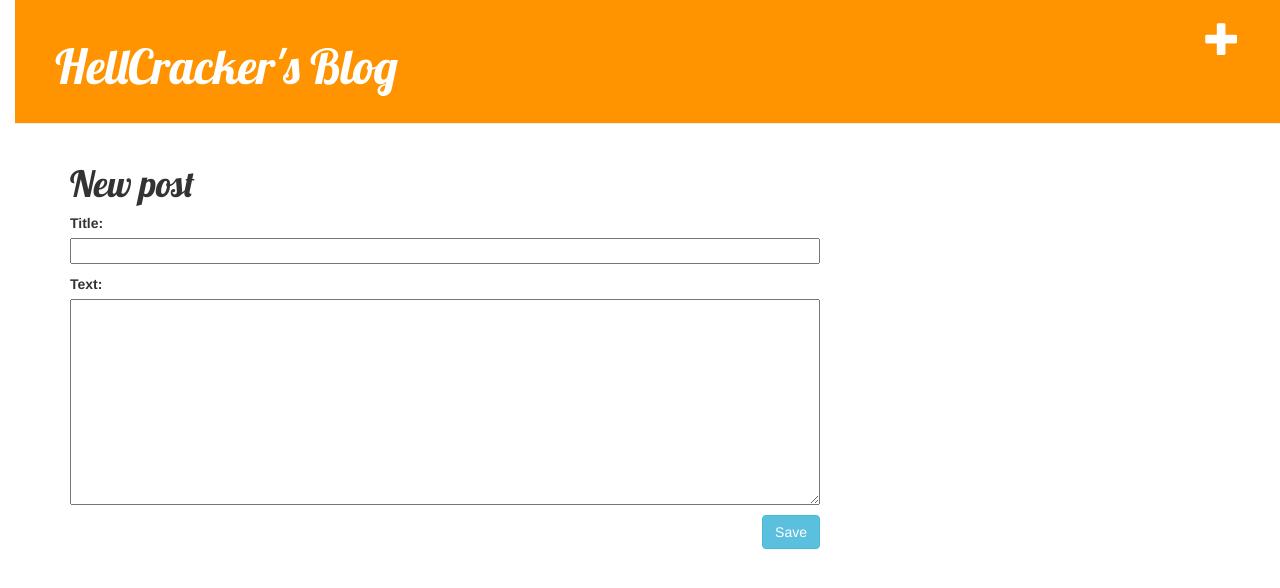
After one commit to gulativarun/First-Blog, a Django app: page /post/new/ in a window 1280 px wide. The commit adds this page. Shown: the top 588 px of the page. Run offline with Django 3.2, Linux system fonts and the light colour scheme; some libraries are stand-ins or nearby versions.

Commit message:
For adding new pots

```diff
--- /dev/null
+++ b/blog/forms.py
@@ -0,0 +1,7 @@
+from django import forms
+from .models import Post
+
+class PostForm(forms.ModelForm):
+	class Meta:
+		model=Post
+		fields=('title','text',)
--- a/blog/templates/blog/base.html
+++ b/blog/templates/blog/base.html
@@ -11,6 +11,8 @@
 </head>
 <body>
     <div class="page-header">
+	<a href="{% url 'post_new' %}" class="top-menu"><span class="glyphicon glyphicon-plus"></span></a>
+
         <h1><a href="/">HellCracker's Blog</a></h1>
     </div>
     <div class="content container">
--- /dev/null
+++ b/blog/templates/blog/post_edit.html
@@ -0,0 +1,9 @@
+{% extends 'blog/base.html' %}
+
+{% block content %}
+    <h1>New post</h1>
+    <form method="POST" class="post-form">{% csrf_token %}
+        {{ form.as_p }}
+        <button type="submit" class="save btn btn-info">Save</button>
+    </form>
+{% endblock %}
--- a/blog/urls.py
+++ b/blog/urls.py
@@ -4,5 +4,6 @@ from . import views
 urlpatterns = [
 	url(r'^$',views.post_list,name='post_list'),
 	url(r'^post/(?P<pk>\d+)/$',views.post_detail, name='post_detail'),
+	url(r'^post/new/$',views.post_new,name ='post_new'),
 
 ]
--- a/blog/views.py
+++ b/blog/views.py
@@ -1,6 +1,7 @@
-from django.shortcuts import render,get_object_or_404
+from django.shortcuts import render,get_object_or_404,redirect
 from .models import Post
 from django.utils import timezone
+from .forms import PostForm
 # Create your views here.
 
 def post_list(request):
@@ -10,3 +11,16 @@ def post_list(request):
 def post_detail(request,pk):
 	post= get_object_or_404(Post,pk=pk)
 	return render(request,'blog/post_detail.html',{ 'post': post })
+
+def post_new(request):
+    if request.method == "POST":
+        form = PostForm(request.POST)
+        if form.is_valid():
+            post = form.save(commit=False)
+            post.author = request.user
+            post.published_date = timezone.now()
+            post.save()
+            return redirect('post_detail', pk=post.pk)
+    else:
+        form = PostForm()
+    return render(request, 'blog/post_edit.html', {'form': form})
```
